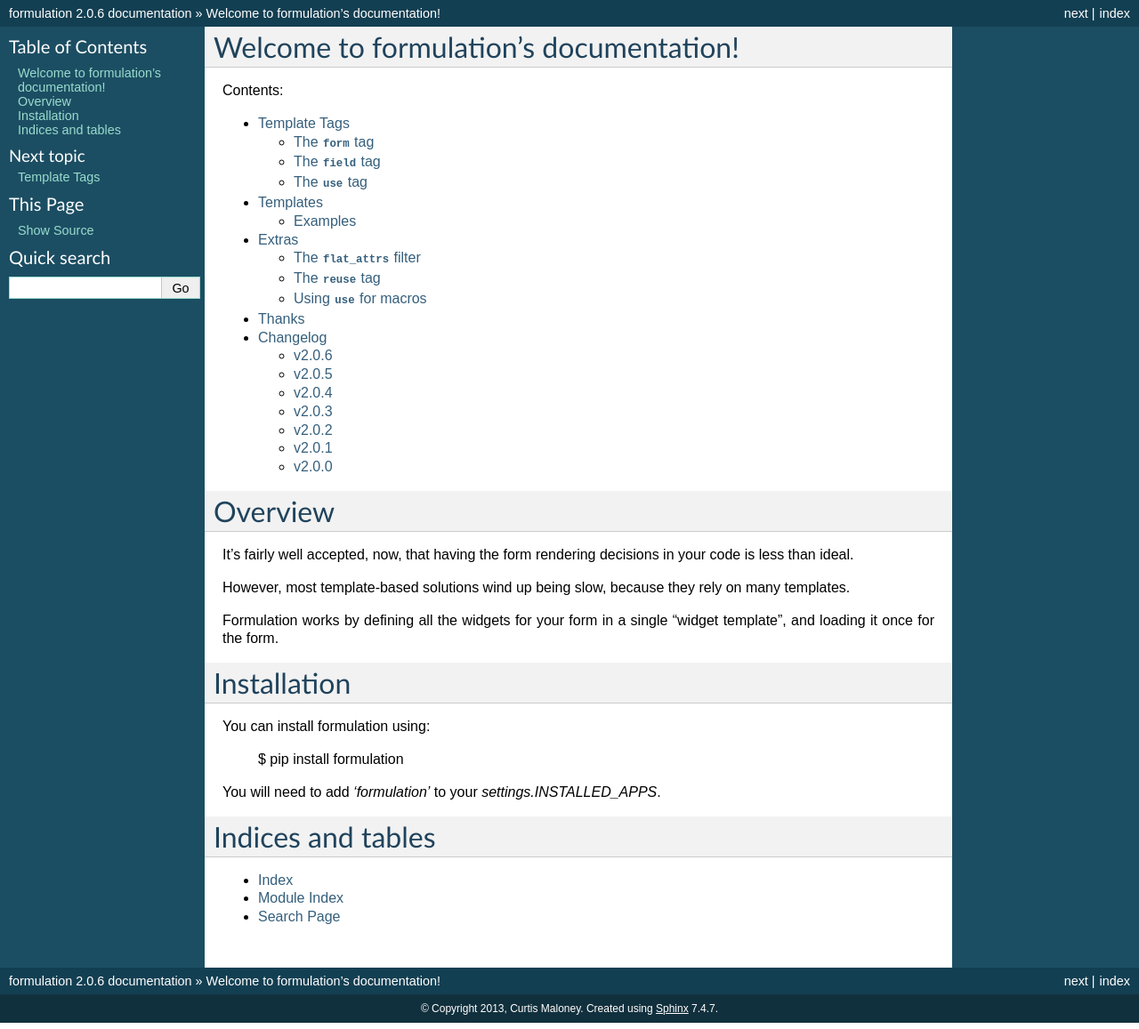
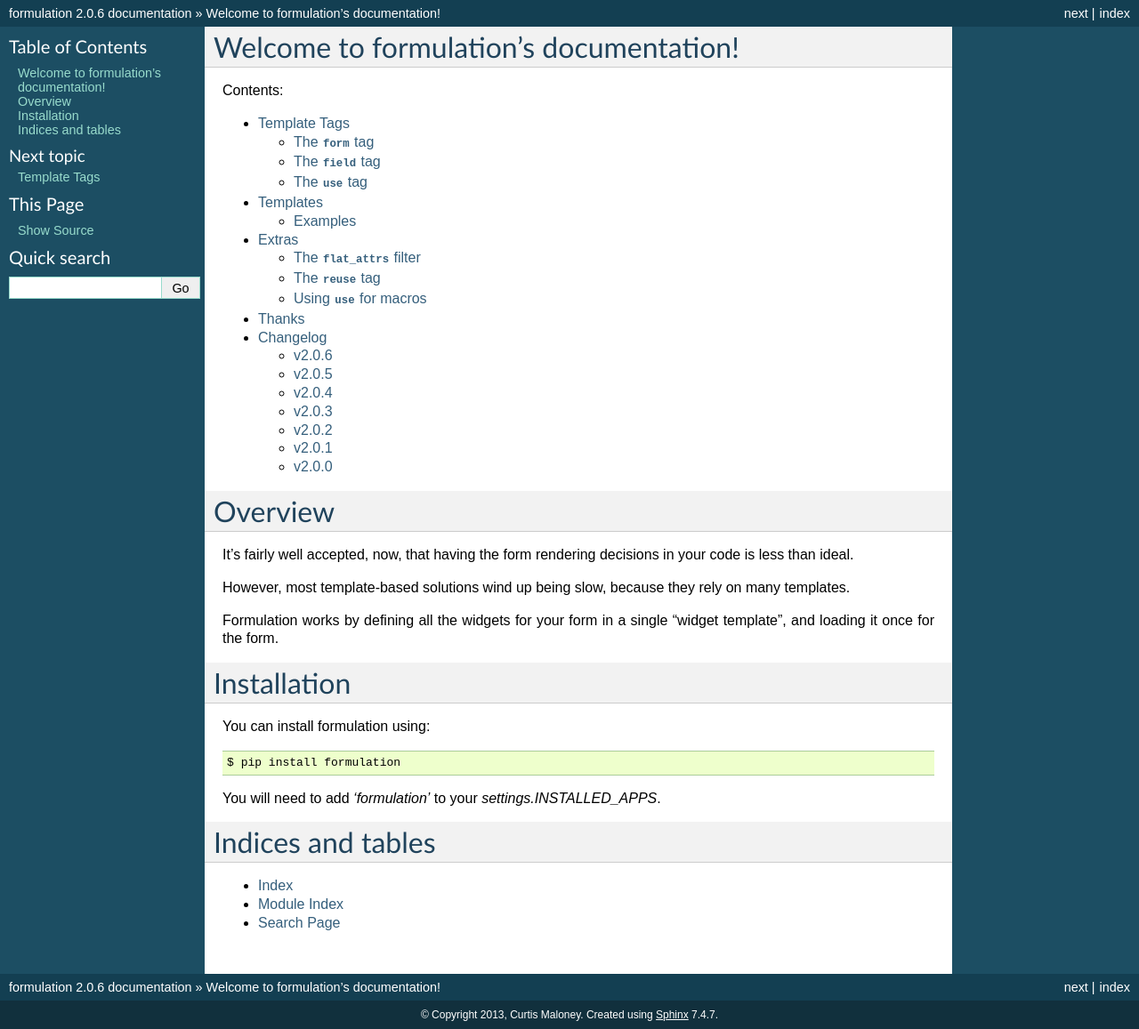
Before and after one commit to funkybob/formulation, a Sphinx documentation site: the page built from docs/index.rst, in a window 1280 px wide. Shown: the whole page at 89% size. Built offline with Sphinx 7.4.7, drawn with Linux system fonts in a browser that asks for light colours.

Commit message:
block that code!

```diff
--- a/docs/index.rst
+++ b/docs/index.rst
@@ -35,6 +35,8 @@ Installation
 
 You can install formulation using:
 
+.. code-block:: sh
+
     $ pip install formulation
 
 You will need to add `'formulation'` to your `settings.INSTALLED_APPS`.
```
